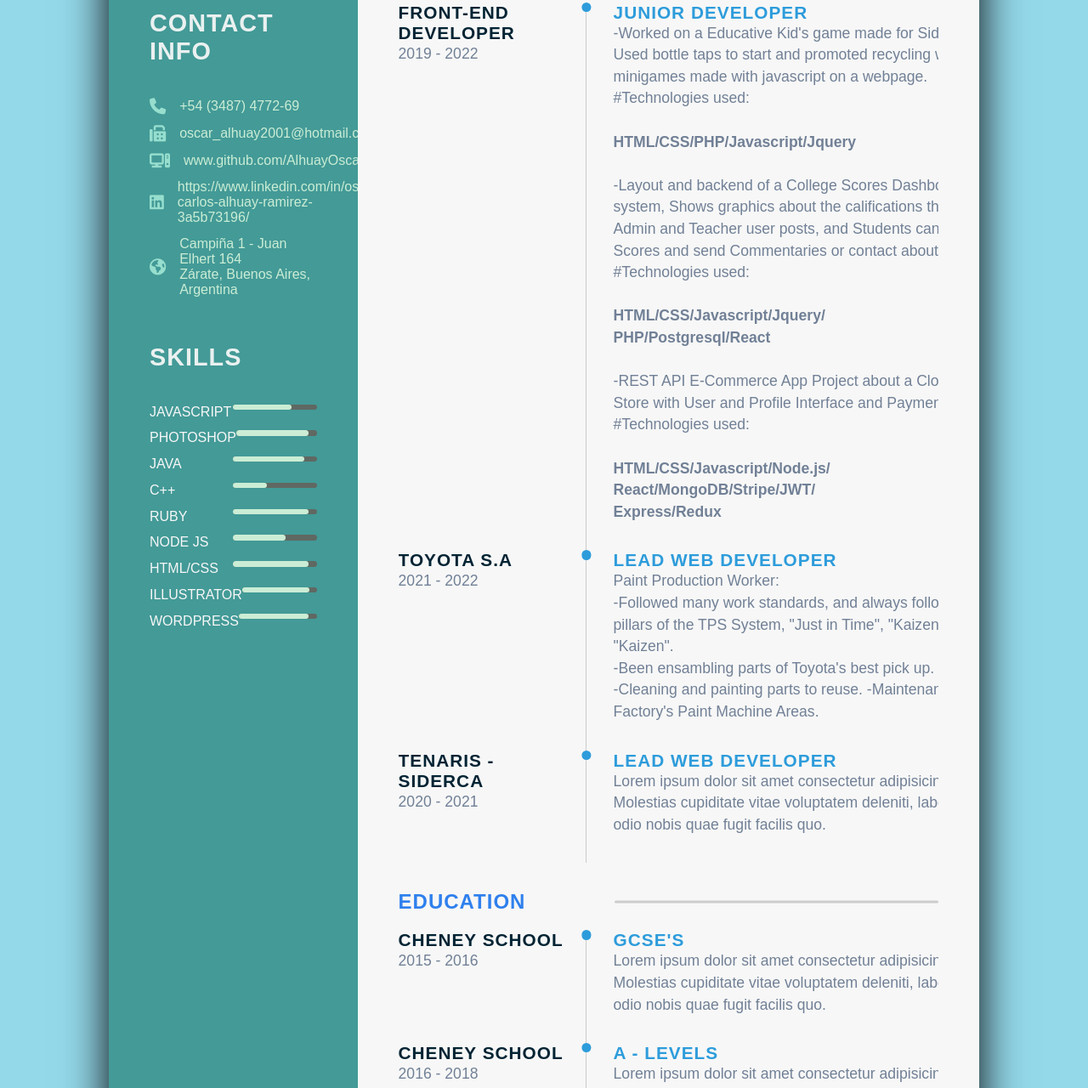
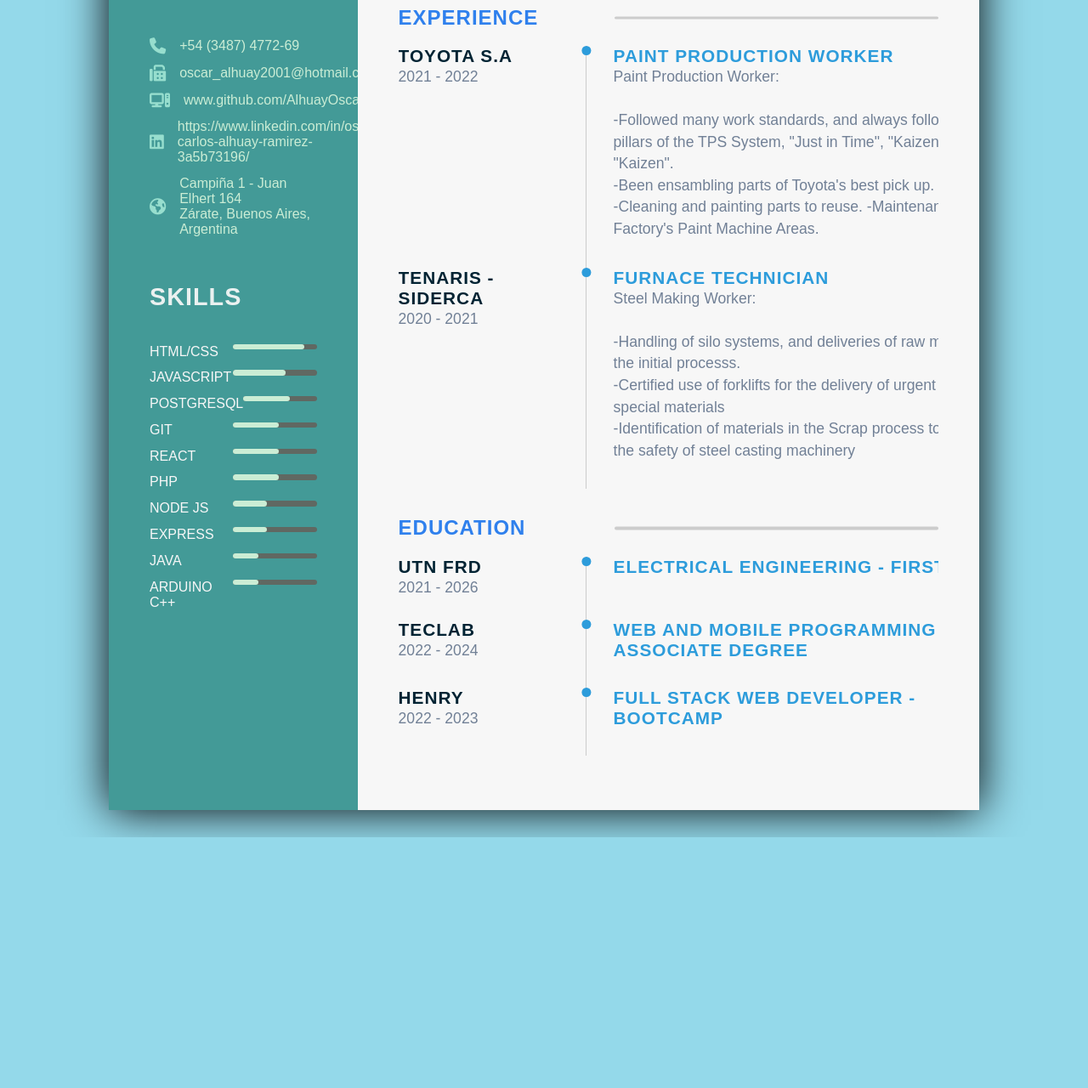
Before and after one commit to AlhuayOscar/My_Resume, a plain HTML site: page index.html in a window 1280 px wide. Shown: the part 546-1826 px from the top of the page at 85% size. After the commit the page ends 1531 px from the top, so only its background shows below. Drawn offline with Linux system fonts and the light colour scheme.

Commit message:
Arg Programa 4.0

```diff
--- a/index.html
+++ b/index.html
@@ -27,7 +27,7 @@
             <div class="image">
               <img src="/Oscar.jpg" alt="" />
             </div>
-            <h2 class="name">Oscar Carlos Alhuay Oscar</h2>
+            <h2 class="name">Oscar Alhuay</h2>
             <p class="career">FrontEnd Dev</p>
           </div>
           <div class="contact-info">
@@ -60,57 +60,63 @@
             <h3 class="main-title">Skills</h3>
             <ul>
               <li>
-                <p class="skill-title">Javascript</p>
+                <p class="skill-title">html/css</p>
                 <div class="progress-bar">
-                  <div class="progress js-progress"></div>
+                  <div class="progress s-progress"></div>
                 </div>
               </li>
               <li>
-                <p class="skill-title">Photoshop</p>
+                <p class="skill-title">Javascript</p>
                 <div class="progress-bar">
-                  <div class="progress ps-progress"></div>
+                  <div class="progress a-progress"></div>
+                </div>
+              </li>
+              <li>
+                <p class="skill-title">Postgresql</p>
+                <div class="progress-bar">
+                  <div class="progress a-progress"></div>
+                </div>
+              </li>
+              <li>
+                <p class="skill-title">Git</p>
+                <div class="progress-bar">
+                  <div class="progress b-progress"></div>
+                </div>
+              </li>
+              <li>
+                <p class="skill-title">React</p>
+                <div class="progress-bar">
+                  <div class="progress b-progress"></div>
+                </div>
+              </li>
+              <li>
+                <p class="skill-title">PHP</p>
+                <div class="progress-bar">
+                  <div class="progress b-progress"></div>
+                </div>
+              </li>
+              <li>
+                <p class="skill-title">Node js</p>
+                <div class="progress-bar">
+                  <div class="progress c-progress"></div>
+                </div>
+              </li>
+              <li>
+                <p class="skill-title">Express</p>
+                <div class="progress-bar">
+                  <div class="progress c-progress"></div>
                 </div>
               </li>
               <li>
                 <p class="skill-title">Java</p>
                 <div class="progress-bar">
-                  <div class="progress j-progress"></div>
+                  <div class="progress d-progress"></div>
                 </div>
               </li>
               <li>
-                <p class="skill-title">C++</p>
+                <p class="skill-title">Arduino C++</p>
                 <div class="progress-bar">
-                  <div class="progress c-progress"></div>
-                </div>
-              </li>
-              <li>
-                <p class="skill-title">Ruby</p>
-                <div class="progress-bar">
-                  <div class="progress ps-progress"></div>
-                </div>
-              </li>
-              <li>
-                <p class="skill-title">Node js</p>
-                <div class="progress-bar">
-                  <div class="progress n-progress"></div>
-                </div>
-              </li>
-              <li>
-                <p class="skill-title">html/css</p>
-                <div class="progress-bar">
-                  <div class="progress ps-progress"></div>
-                </div>
-              </li>
-              <li>
-                <p class="skill-title">illustrator</p>
-                <div class="progress-bar">
-                  <div class="progress ps-progress"></div>
-                </div>
-              </li>
-              <li>
-                <p class="skill-title">Wordpress</p>
-                <div class="progress-bar">
-                  <div class="progress ps-progress"></div>
+                  <div class="progress d-progress"></div>
                 </div>
               </li>
             </ul>
@@ -123,16 +129,17 @@
             <h2 class="right-title">About Me</h2>
             <p class="para">
               I was born on Buenos Aires, Argentina in the neighborhood of
-              "Recoleta". From peruvian parents wich are called Oscar Carlos
-              Alhuay (Almost like me) and Raquel Ramirez i lived on this
+              "Recoleta". <br />From peruvian parents wich are called Oscar
+              Carlos Alhuay (Almost like me) and Raquel Ramirez i lived on this
               beautiful country for a few years until parents decided to move
               back to Peru and i experienced elementary school and the comfort
               of living on the same street where my family had many realitves to
-              live with. Went to many Schools and earned a lot of friends and
-              learned a lot around those years, Until on 2009 i moved back to my
+              live with. <br />
+              <br />Went to many Schools and earned a lot of friends and learned
+              a lot around those years, Until on 2009 i moved back to my
               homeland where finishing elementary school, found one of the
-              branches of physics i want to learn about and hopefully work about
-              it, Electricity and then Electronics. <br /><br />
+              branches of physics i want to learn about and hopefully work with
+              them too, Electricity and then Electronics. <br /><br />
               Starting to like this area, i also started to think on 3D
               Modeling, videogames programming, and web programming where i
               found myself most interested and curious about it. I think that i
@@ -140,38 +147,8 @@
               passion.
             </p>
           </section>
-
           <section class="experince sect">
             <h2 class="right-title">Experience</h2>
-            <div class="timeline">
-              <div class="left-tl-content">
-                <h5 class="tl-title">Front-End <br>Developer</h5>
-                <p class="para">2019 - 2022</p>
-              </div>
-              <div class="right-tl-content">
-                <div class="tl-content">
-                  <h5 class="tl-title-2">Junior Developer</h5>
-                  <p class="para">
-                    -Worked on a Educative Kid's game made for Siderca Saic,
-                    Used bottle taps to start and promoted recycling with
-                    minigames made with javascript on a webpage. <br />
-                    #Technologies used:
-                    <br /><br /><b>HTML/CSS/PHP/Javascript/Jquery</b>
-                    <br /><br />-Layout and backend of a College Scores
-                    Dashboard system, Shows graphics about the califications
-                    that the Admin and Teacher user posts, and Students can see
-                    their Scores and send Commentaries or contact about it.<br />
-                    #Technologies used:
-                    <br /><br /><b>HTML/CSS/Javascript/Jquery/<br />PHP/Postgresql/React</b>
-                    <br /><br />-REST API E-Commerce App Project about a
-                    Clothing Store with User and Profile Interface and Payment
-                    process. <br />#Technologies used:<br /><br />
-                    <b>HTML/CSS/Javascript/Node.js/<br />React/MongoDB/Stripe/JWT/<br />Express/Redux
-                    </b>
-                  </p>
-                </div>
-              </div>
-            </div>
             <div class="timeline">
               <div class="left-tl-content">
                 <h5 class="tl-title">Toyota S.A</h5>
@@ -179,9 +156,9 @@
               </div>
               <div class="right-tl-content">
                 <div class="tl-content">
-                  <h5 class="tl-title-2">Lead Web developer</h5>
+                  <h5 class="tl-title-2">Paint Production Worker</h5>
                   <p class="para">
-                    Paint Production Worker: <br />-Followed many work
+                    Paint Production Worker: <br /><br />-Followed many work
                     standards, and always following the pillars of the TPS
                     System, "Just in Time", "Kaizen" and "Kaizen".<br />
                     -Been ensambling parts of Toyota's best pick up.<br />
@@ -198,98 +175,59 @@
               </div>
               <div class="right-tl-content">
                 <div class="tl-content">
-                  <h5 class="tl-title-2">Lead Web developer</h5>
+                  <h5 class="tl-title-2">Furnace Technician</h5>
                   <p class="para">
-                    Lorem ipsum dolor sit amet consectetur adipisicing elit.
-                    Molestias cupiditate vitae voluptatem deleniti, laboriosam
-                    odio nobis quae fugit facilis quo.
+                    Steel Making Worker:<br /><br />
+                    -Handling of silo systems, and deliveries of raw material to
+                    the initial processs.<br />
+                    -Certified use of forklifts for the delivery of urgent and
+                    special materials <br />-Identification of materials in the
+                    Scrap process to ensure the safety of steel casting
+                    machinery
                   </p>
                 </div>
               </div>
             </div>
           </section>
           <section class="education sect">
-            <h2 class="right-title">education</h2>
+            <h2 class="right-title">Education</h2>
             <div class="timeline">
               <div class="left-tl-content">
-                <h5 class="tl-title">Cheney School</h5>
-                <p class="para">2015 - 2016</p>
+                <h5 class="tl-title">UTN FRD</h5>
+                <p class="para">2021 - 2026</p>
               </div>
               <div class="right-tl-content">
                 <div class="tl-content">
-                  <h5 class="tl-title-2">Gcse's</h5>
-                  <p class="para">
-                    Lorem ipsum dolor sit amet consectetur adipisicing elit.
-                    Molestias cupiditate vitae voluptatem deleniti, laboriosam
-                    odio nobis quae fugit facilis quo.
-                  </p>
+                  <h5 class="tl-title-2">
+                    Electrical Engineering - First Year
+                  </h5>
+                  <br />
                 </div>
               </div>
             </div>
             <div class="timeline">
               <div class="left-tl-content">
-                <h5 class="tl-title">Cheney School</h5>
-                <p class="para">2016 - 2018</p>
+                <h5 class="tl-title">Teclab</h5>
+                <p class="para">2022 - 2024</p>
               </div>
               <div class="right-tl-content">
                 <div class="tl-content">
-                  <h5 class="tl-title-2">A - Levels</h5>
-                  <p class="para">
-                    Lorem ipsum dolor sit amet consectetur adipisicing elit.
-                    Molestias cupiditate vitae voluptatem deleniti, laboriosam
-                    odio nobis quae fugit facilis quo.
-                  </p>
+                  <h5 class="tl-title-2">
+                    Web and Mobile Programming - Associate Degree
+                  </h5>
                 </div>
               </div>
             </div>
             <div class="timeline">
               <div class="left-tl-content">
-                <h5 class="tl-title">University of Sussex</h5>
-                <p class="para">2018 - Present</p>
+                <h5 class="tl-title">Henry</h5>
+                <p class="para">2022 - 2023</p>
               </div>
               <div class="right-tl-content">
                 <div class="tl-content">
-                  <h5 class="tl-title-2">Computer Science</h5>
-                  <p class="para">
-                    Lorem ipsum dolor sit amet consectetur adipisicing elit.
-                    Molestias cupiditate vitae voluptatem deleniti, laboriosam
-                    odio nobis quae fugit facilis quo.
-                  </p>
-                </div>
-              </div>
-            </div>
-          </section>
-          <section class="awards sect">
-            <h2 class="right-title">Awards</h2>
-            <div class="timeline">
-              <div class="left-tl-content">
-                <h5 class="tl-title">Microsoft</h5>
-                <p class="para">June 2016</p>
-              </div>
-              <div class="right-tl-content">
-                <div class="tl-content">
-                  <h5 class="tl-title-2">Excellent Work</h5>
-                  <p class="para">
-                    Lorem ipsum dolor sit amet consectetur adipisicing elit.
-                    Molestias cupiditate vitae voluptatem deleniti, laboriosam
-                    odio nobis quae fugit facilis quo.
-                  </p>
-                </div>
-              </div>
-            </div>
-            <div class="timeline">
-              <div class="left-tl-content">
-                <h5 class="tl-title">Alphabet Inc</h5>
-                <p class="para">June 2016</p>
-              </div>
-              <div class="right-tl-content">
-                <div class="tl-content">
-                  <h5 class="tl-title-2">The Star Employee</h5>
-                  <p class="para">
-                    Lorem ipsum dolor sit amet consectetur adipisicing elit.
-                    Molestias cupiditate vitae voluptatem deleniti, laboriosam
-                    odio nobis quae fugit facilis quo.
-                  </p>
+                  <h5 class="tl-title-2">
+                    Full Stack Web Developer - Bootcamp
+                  </h5>
                 </div>
               </div>
             </div>
--- a/styles.css
+++ b/styles.css
@@ -5,11 +5,9 @@
   list-style: none;
   font-family: "Nunito", sans-serif;
 }
-
 body {
   background-color: #94d9ea;
 }
-
 .main-content {
   min-height: 100vh;
   width: 80%;
@@ -21,7 +19,7 @@ body {
 .left-section {
   grid-column: span 2;
   height: 100%;
-  background-color: #439A97;
+  background-color: #439a97;
 }
 .right-section {
   grid-column: span 5;
@@ -34,7 +32,7 @@ body {
 }
 .profile {
   width: 100%;
-  border-bottom: 1px solid #002333;
+  border-bottom: 4px solid #ccc;
 }
 
 .image {
@@ -61,7 +59,7 @@ body {
 
 .career {
   font-size: 1.2rem;
-  color: #CBEDD5;
+  color: #cbedd5;
   text-align: center;
   text-transform: uppercase;
   letter-spacing: 1px;
@@ -84,12 +82,12 @@ body {
   padding: 0.4rem 0;
   display: flex;
   align-items: center;
-  color: #CBEDD5;
+  color: #cbedd5;
 }
 .contact-info ul li i {
   padding-right: 1rem;
   font-size: 1.2rem;
-  color: #97DECE;
+  color: #97dece;
 }
 
 .skills-section ul {
@@ -112,26 +110,26 @@ body {
   height: 100%;
   position: absolute;
   left: 0;
-  background-color: #CBEDD5;
+  background-color: #cbedd5;
   border-radius: 12px;
 }
-.js-progress {
-  width: 70%;
-}
-.ps-progress {
+.ss-progress {
   width: 90%;
 }
-.j-progress {
+.s-progress {
   width: 85%;
+}
+.a-progress {
+  width: 63%;
+}
+.b-progress {
+  width: 55%;
 }
 .c-progress {
   width: 40%;
 }
-.n-progress {
-  width: 63%;
-}
-.w-progress {
-  width: 78%;
+.d-progress {
+  width: 30%;
 }
 
 .skill-title {
@@ -159,7 +157,7 @@ body {
 .references-section li i {
   padding-right: 0.5rem;
   font-size: 1.2rem;
-  color: #97DECE;
+  color: #97dece;
 }
 
 .right-main-content {
@@ -199,7 +197,7 @@ body {
 .timeline {
   display: grid;
   grid-template-columns: 220px min-content;
-  overflow:hidden;
+  overflow: hidden;
 }
 
 .tl-title {
@@ -220,7 +218,7 @@ body {
   padding-left: 2rem;
   position: relative;
   padding-bottom: 2rem;
-  width:500px
+  width: 500px;
 }
 
 .tl-title-2::before {
```
Also changed, not shown: avatar.jpg (deleted).
